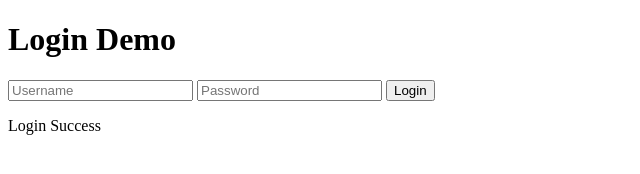
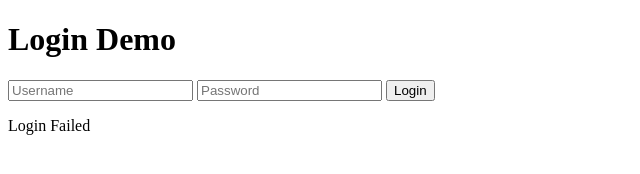
Before and after one commit to TJakkawat/cypress-ci-learning, a website: page app/index.html in a window 1280 px wide. Both pictures are taken after a click on the button "Login". Shown: the full height of the page, 0-640 px from the left. Drawn offline with Linux system fonts and the light colour scheme.

Commit message:
Add HTML File Failed Test

```diff
--- a/app/index.html
+++ b/app/index.html
@@ -11,7 +11,7 @@
 
     <script>
       document.getElementById("login-button").addEventListener("click", () => {
-        document.getElementById("message").innerText = "Login Success";
+        document.getElementById("message").innerText = "Login Failed";
       });
     </script>
   </body>
```
